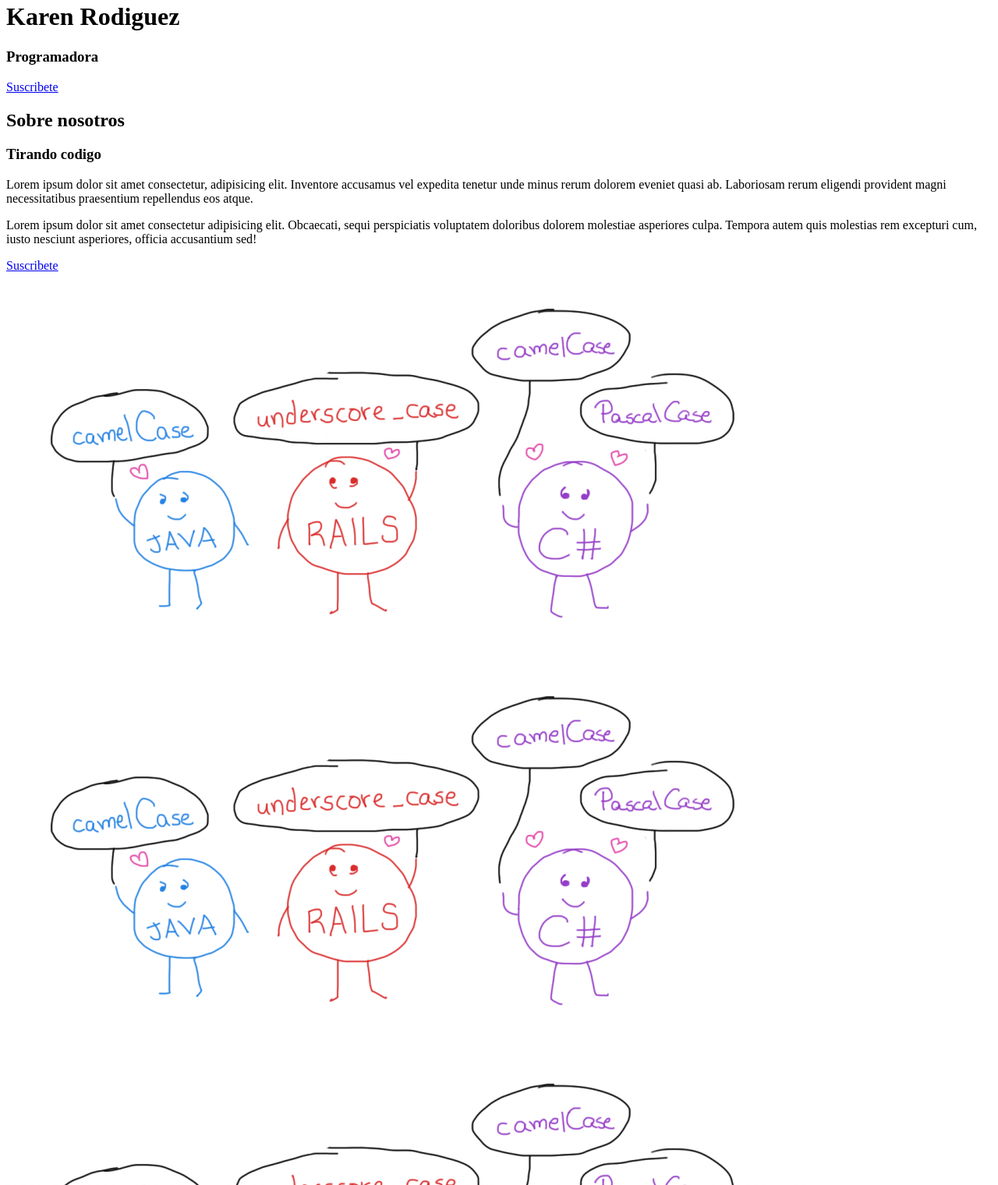
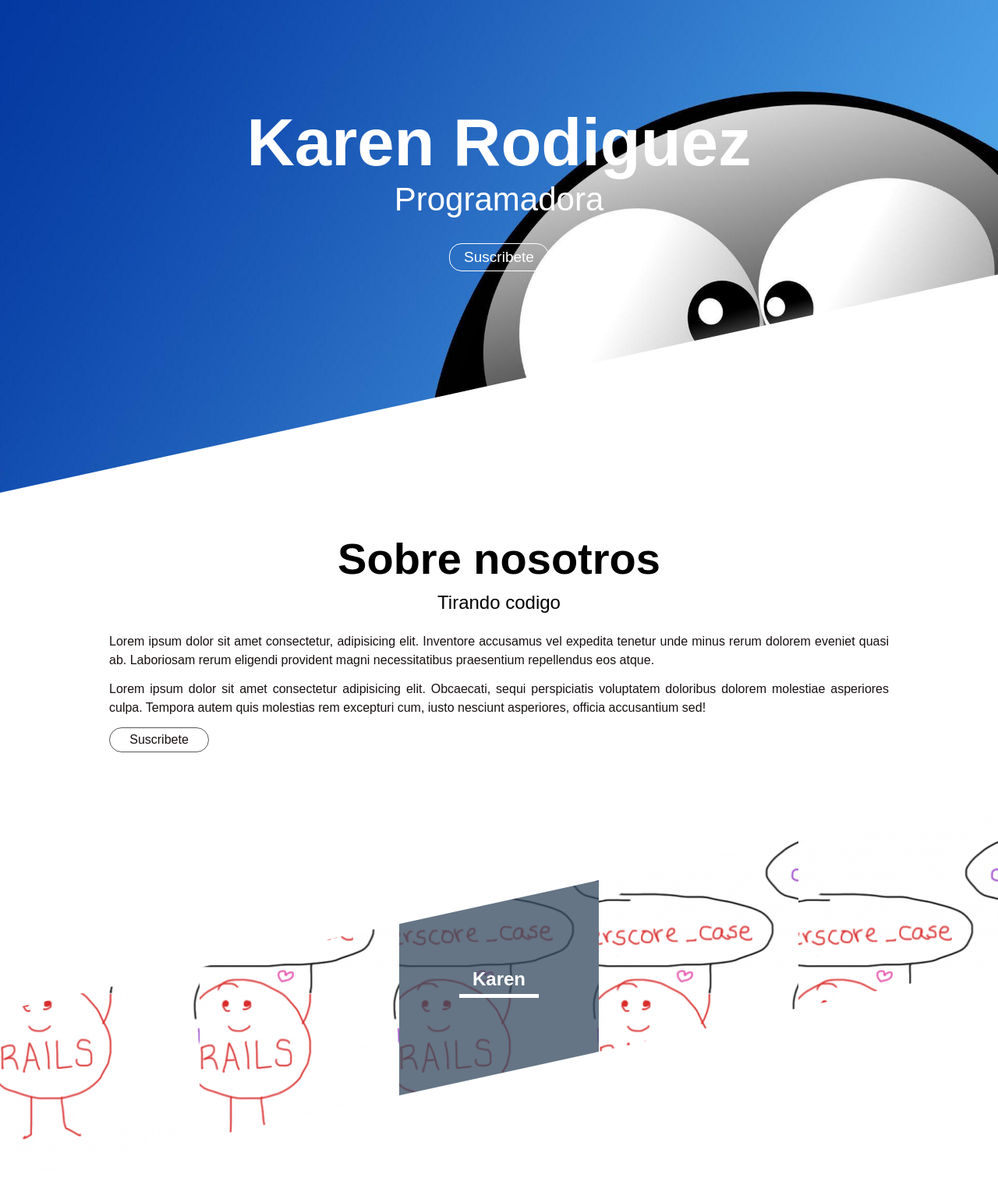
Before and after one commit to kleyla/welcome08032020, a plain HTML site: page inde.html in a window 1280 px wide. Shown: the part 18-1538 px from the top of the page at 78% size. Drawn offline with Linux system fonts and the light colour scheme.

Commit message:
Some styles css

```diff
--- a/css/styles.css
+++ b/css/styles.css
@@ -0,0 +1,142 @@
+* {
+  margin: 0;
+  padding: 0;
+  box-sizing: border-box;
+}
+body {
+  font-family: sans-serif;
+  font-size: 16px;
+}
+header {
+  width: 100%;
+  height: 650px;
+  background-image: url(./../imgs/4EAcdn.jpg);
+  background-attachment: fixed;
+  background-position: center;
+  background-size: cover;
+  position: relative;
+  overflow: hidden;
+  color: #fff;
+  text-align: center;
+}
+header .textos {
+  margin-top: 152px;
+}
+header .titulo {
+  font-size: 85px;
+}
+header .subtitulo {
+  font-size: 42px;
+  font-weight: 300;
+  margin-bottom: 32px;
+}
+header .boton {
+  display: inline-block;
+  padding: 6px;
+  width: 128px;
+  border: 1px solid #fff;
+  color: #fff;
+  font-size: 19px;
+  text-align: center;
+  text-decoration: none;
+  border-radius: 16px;
+}
+.sesgoabajo {
+  z-index: 10;
+  position: absolute;
+  bottom: 0;
+  left: 0;
+  border-width: 0 0 35vh 100vw;
+  border-style: solid;
+  /* border-color: red; */
+  border-color: transparent transparent #fff transparent;
+}
+.sesgoarriba {
+  z-index: 10;
+  position: absolute;
+  top: 0;
+  left: 0;
+  border-width: 35vh 100vw 0 0;
+  border-style: solid;
+  /* border-color: red; */
+  border-color: #fff transparent transparent transparent;
+}
+.contenedor {
+  width: 90%;
+  max-width: 1000px;
+  margin: auto;
+  overflow: hidden;
+  padding: 52px 0 52px 0;
+}
+.sobre-nosotros {
+  text-align: center;
+  font-size: 56px;
+  margin-bottom: 10px;
+  font-weight: 600;
+}
+.slogan {
+  font-size: 24px;
+  font-weight: 300;
+  text-align: center;
+  margin-bottom: 24px;
+}
+.parrafo {
+  margin-bottom: 13px;
+  font-weight: 300;
+  text-align: justify;
+  line-height: 24px;
+  color: rgb(24, 16, 16);
+}
+.acerca-de .boton {
+  display: inline-block;
+  padding: 6px;
+  width: 128px;
+  font-weight: 300;
+  border: 1px solid rgba(24, 16, 16, 0.7);
+  color: rgb(24, 16, 16);
+  font-size: 16px;
+  text-align: center;
+  text-decoration: none;
+  border-radius: 16px;
+}
+.galeria {
+  width: 100%;
+  height: 500px;
+  overflow: hidden;
+  display: flex;
+  position: relative;
+}
+.imagenes {
+  width: 20%;
+  height: 500px;
+  overflow: hidden;
+  position: relative;
+}
+.imagenes img {
+  width: 100%;
+  height: 100%;
+  object-fit: cover;
+}
+.encima {
+  position: absolute;
+  top: 0;
+  left: 0;
+  width: 100%;
+  height: 100%;
+  background: hsla(210, 29%, 29%, 0.76);
+}
+.encima h2 {
+  position: relative;
+  top: 45%;
+  text-align: center;
+  color: #fff;
+}
+.encima div{
+    position: relative;
+    display: block;
+    top: 46%;
+    width: 40%;
+    height: 5px;
+    background: #fff;
+    margin: auto;
+}
--- a/inde.html
+++ b/inde.html
@@ -32,10 +32,7 @@
             </div>
         </section>
         <section class="galeria">
-            <!-- <div class="sesgoarriba"></div> -->
-            <div class="imagenes">
-                <img src="./imgs/HJgbmbto.png" alt="">
-            </div>
+            <div class="sesgoarriba"></div>
             <div class="imagenes">
                 <img src="./imgs/HJgbmbto.png" alt="">
             </div>
@@ -52,6 +49,10 @@
             <div class="imagenes">
                 <img src="./imgs/HJgbmbto.png" alt="">
             </div>
+            <div class="imagenes">
+                <img src="./imgs/HJgbmbto.png" alt="">
+            </div>
+            <div class="sesgoabajo"></div>
         </section>
         <section class="miembros">
             <div class="contenedor">
```
